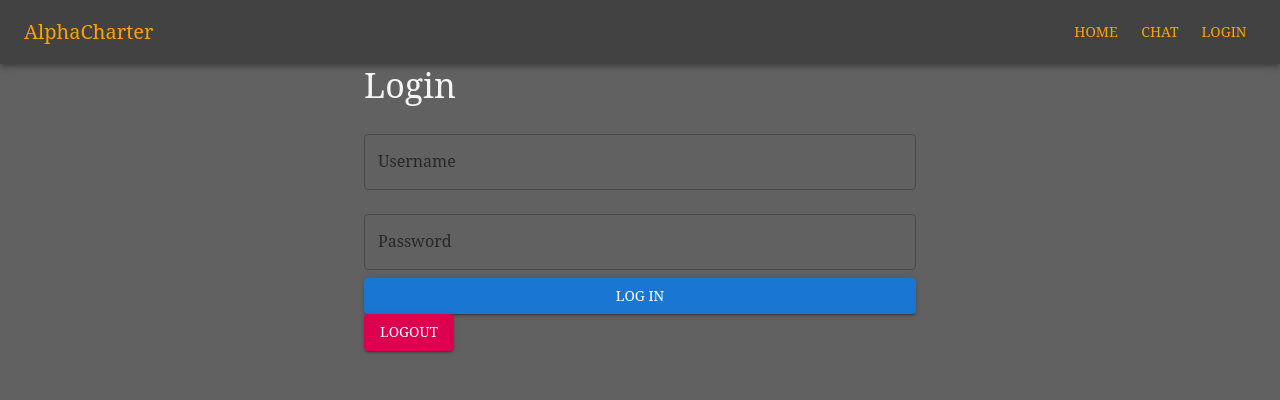
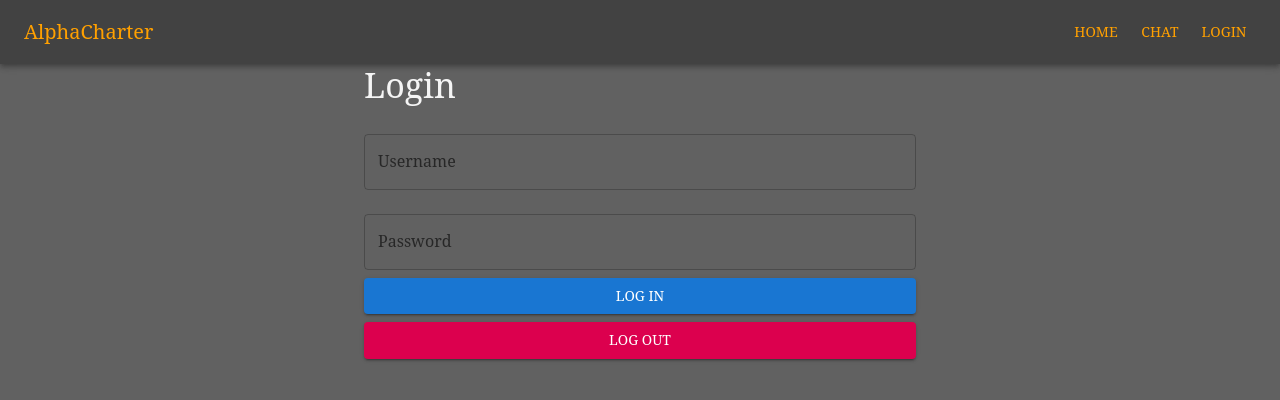
Before and after one commit to SailingSF/alphacharter-frontend, a React (Create React App) app: page /login in a window 1280 px wide. Shown: the top 400 px of the page. Built offline with nearby package versions, Linux system fonts and the light colour scheme.

Commit message:
format log out button

```diff
--- a/src/components/LoginPage.js
+++ b/src/components/LoginPage.js
@@ -55,7 +55,7 @@ function LoginPage() {
         </Button>
         {error && <Typography color="error">{error}</Typography>}
       </form>
-      <Button onClick={handleLogout} variant='contained' color='secondary'>Logout</Button>
+      <Button onClick={handleLogout} variant='contained' color='secondary' fullWidth sx={{mt: 1}}>Log Out</Button>
     </Container>
   );
 }
```
